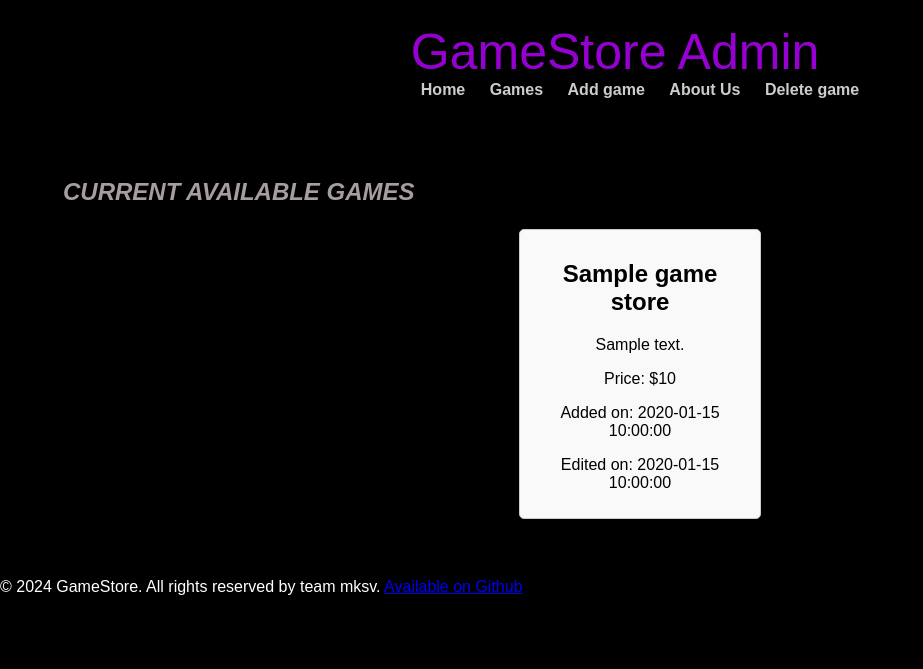
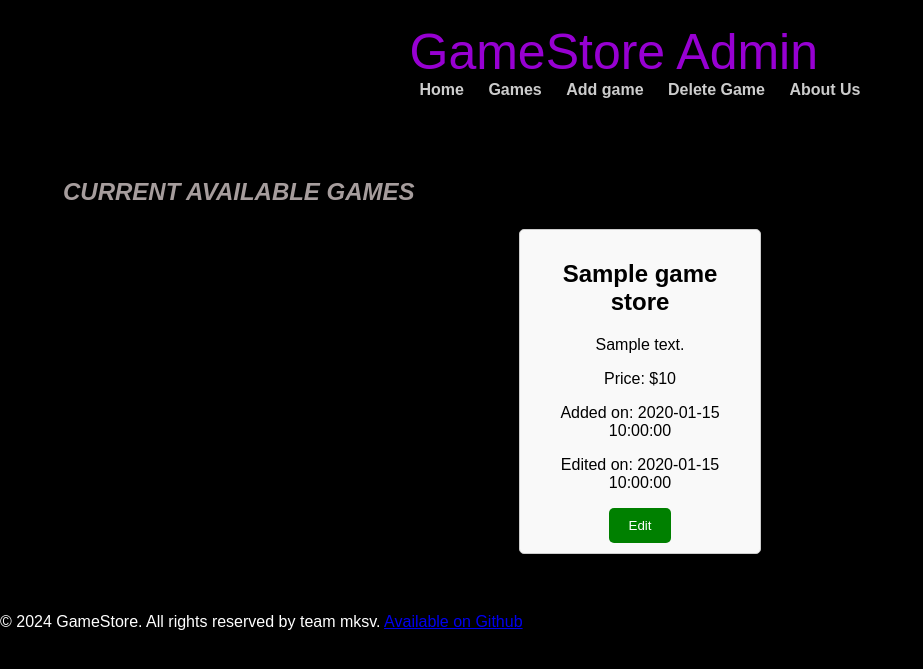
Before and after one commit to software-students-spring2024/2-web-app-exercise-mksv, a Flask app: page /games in a window 1280 px wide. Shown: the top 669 px of the page, without its empty margins (0-923 px from the left). Run offline with Flask 3, Linux system fonts and the light colour scheme; a database or web service that is not in the repository returns one stand-in record (values such as "Sample title").

Commit message:
finishing touches

```diff
--- a/app.py
+++ b/app.py
@@ -127,7 +127,7 @@ def edit_game(game_id):
 
     if request.method == "POST":
         name = request.form["name"]
-        price = float(request.form["price"])
+        price = int(request.form["price"])
         description = request.form["description"]
 
         # Retrieve the existing created_date
@@ -178,7 +178,9 @@ if __name__ == "__main__":
     # logging.basicConfig(filename='/home/ak8257/error.log',level=logging.DEBUG)
     app.run(port=FLASK_PORT)
 
-"""a
+"""
+a
 
-
+a
+a
 """
--- a/templates/base.html
+++ b/templates/base.html
@@ -18,8 +18,8 @@
             <a href="/">Home</a>
             <a href="/games">Games</a>
             <a href="/create"> Add game</a>
+            <a href="/delete">Delete Game</a>
             <a href="/aboutus">About Us</a>
-            <a href="/delete">Delete game</a>
         </nav>
     </div>
 </header>
--- a/templates/edit.html
+++ b/templates/edit.html
@@ -12,18 +12,18 @@
             <br>
             <p>
                 <label for="content">Enter name:</label>
-                <input class="nameBar" type="text" name="name" placeholder="enter name..." size=10 required>
+                <input class="nameBar" type="text" name="name" value="{{docs.name}}"/>
             </p>
             <br>
             <p>
                 <label for="content">Price: </label>
-                <input type="number" name="price" min="1" required/>
+                <input type="number" name="price" value="{{docs.price}}" min="1" required/>
             </p>
             <br>
             <p>
                 <label for="content">Enter game description: </label>
             </p>
-            <textarea type="text" name="description" placeholder="enter description..." required rows="9" cols="75"></textarea>
+            <textarea type="text" name="description" value="{{ docs.description}}" ></textarea>
             <br><br><br><br>
             <button onclick="myalert()" type="submit">Submit</button>
             <br><br>
--- a/templates/game_display.html
+++ b/templates/game_display.html
@@ -16,7 +16,11 @@
           <p>Price: ${{ doc.price }}</p>
           <p>Added on: {{ doc.created_date }}</p>
           <p>Edited on: {{ doc.edited_date }}</p>
-        </div>
+
+          <form action="/edit_game/{{ doc._id }}" method="GET">
+            <button type="submit">Edit</button>
+            </form>
+
       {% endfor %}
     {% else %}
       <p>No games found.</p>
```
